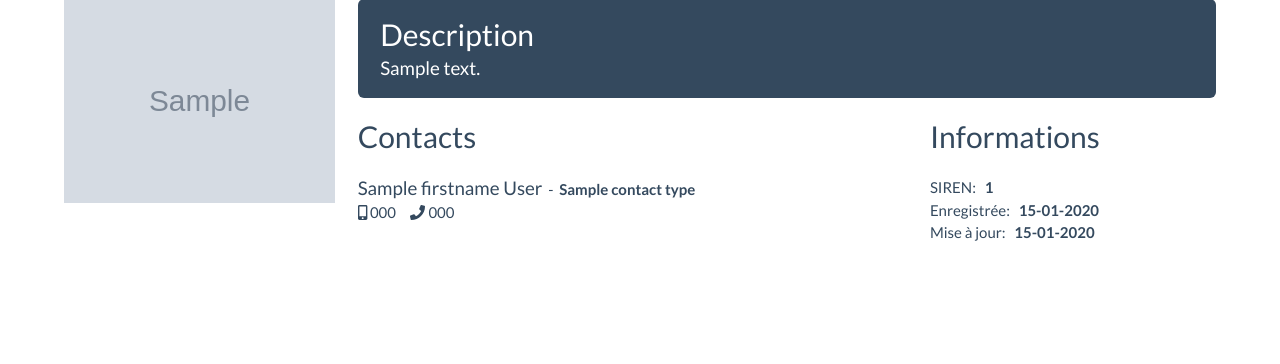
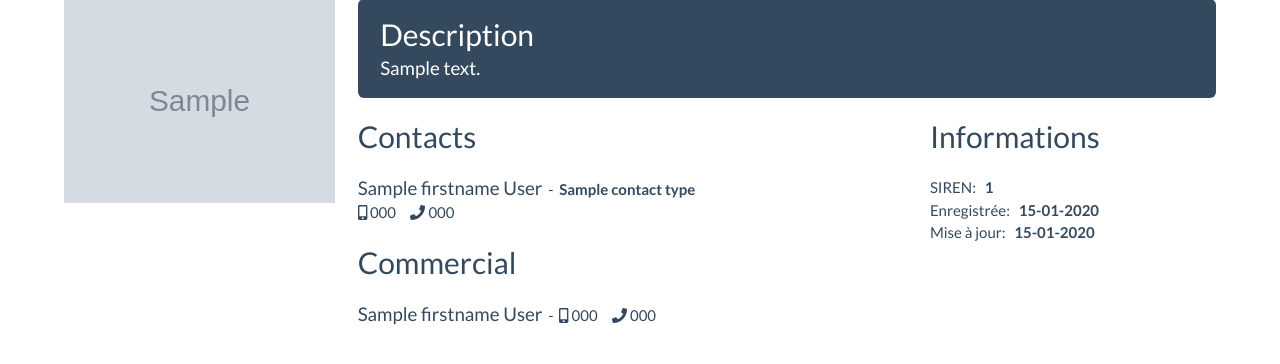
Before and after one commit to FurankuDev13/CRM-demo-furankudev, a Symfony app: template backend/templates/company/show.html.twig in a window 1280 px wide. Shown: the part 237-601 px from the top of the page. Run offline with Twig, Linux system fonts and the light colour scheme; the template is opened without the code that fills it: most values are stand-ins (such as "Sample title", 1, 10 or a date in 2020); grey boxes marked "Sample" are stand-in pictures; some libraries are stand-ins or nearby versions.

Commit message:
WIP désassignation d'un commercial à une société quand il est archivé

```diff
--- a/backend/src/Entity/Company.php
+++ b/backend/src/Entity/Company.php
@@ -279,7 +279,7 @@ class Company
             }
         }
 
-        if ($result) {
+        if ($result OR $user == null) {
             $this->user = $user;
         }
 
--- a/backend/templates/company/show.html.twig
+++ b/backend/templates/company/show.html.twig
@@ -37,6 +37,17 @@
                                 <i class="fas fa-phone"></i> {{ contact.person.businessPhone }}
                             </p>
                         {% endfor %}
+                        <p class="title">Commercial</p>
+                        {% if company.user.id is defined %}
+                        <p class="content">
+                            <a href="{{ path('user_show', {'id' : company.user.id}) }}">
+                                <span class="subtitle">{{ company.user.person.firstname }} {{ company.user.person.lastname }}</span>
+                            </a> &nbsp;-&nbsp;
+                            <i class="fas fa-mobile-alt"></i> {{ company.user.person.cellPhone }} &nbsp;&nbsp;&nbsp;
+                            <i class="fas fa-phone"></i> {{ company.user.person.businessPhone }}
+                        </p>
+                        {% endif %}
+
                     </article>
                     <article class="tile is-child">
                         <p class="title">Informations</p>
```
Also changed, not shown: backend/src/Controller/UserController.php (+15 -1 lines).
